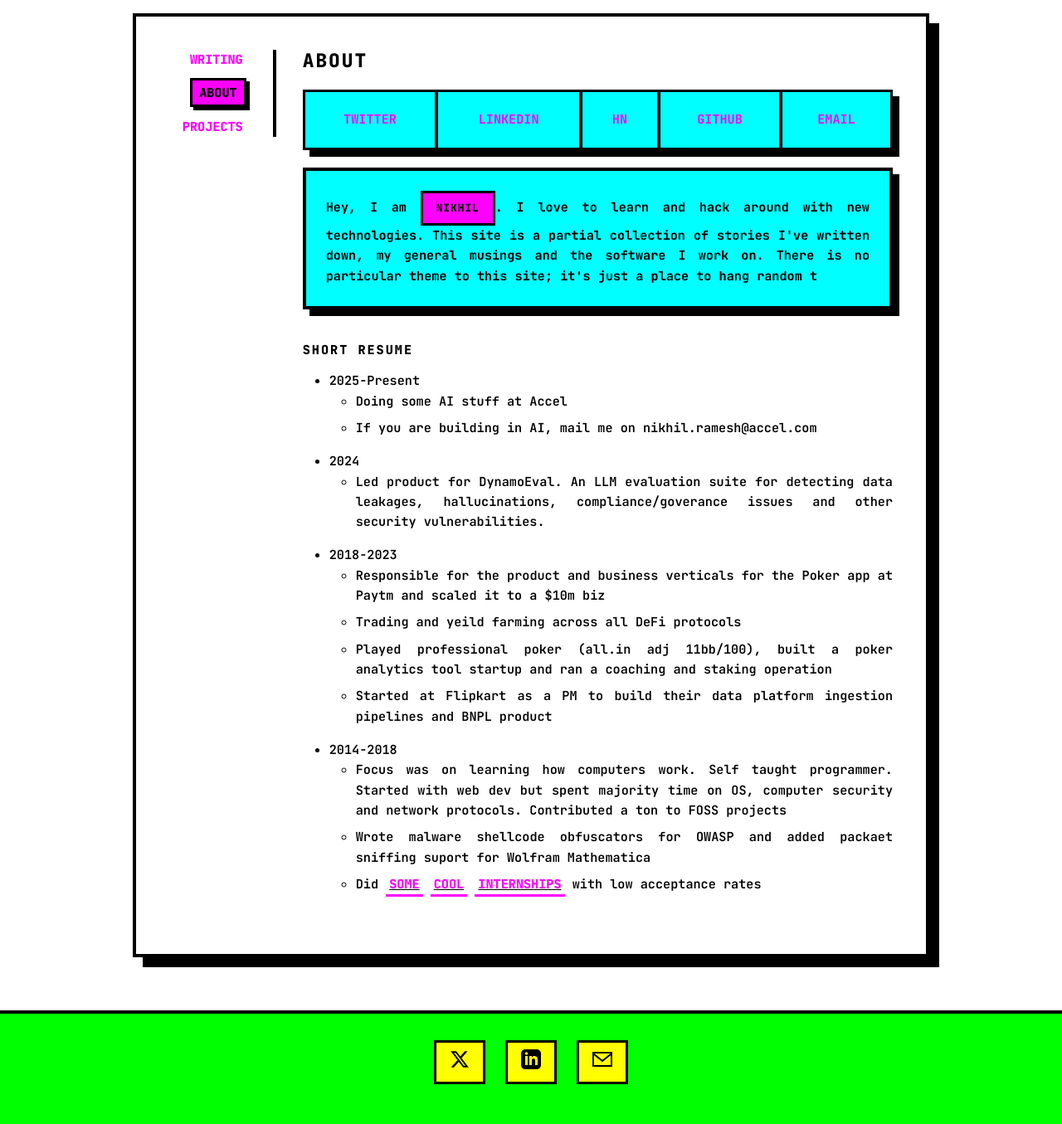
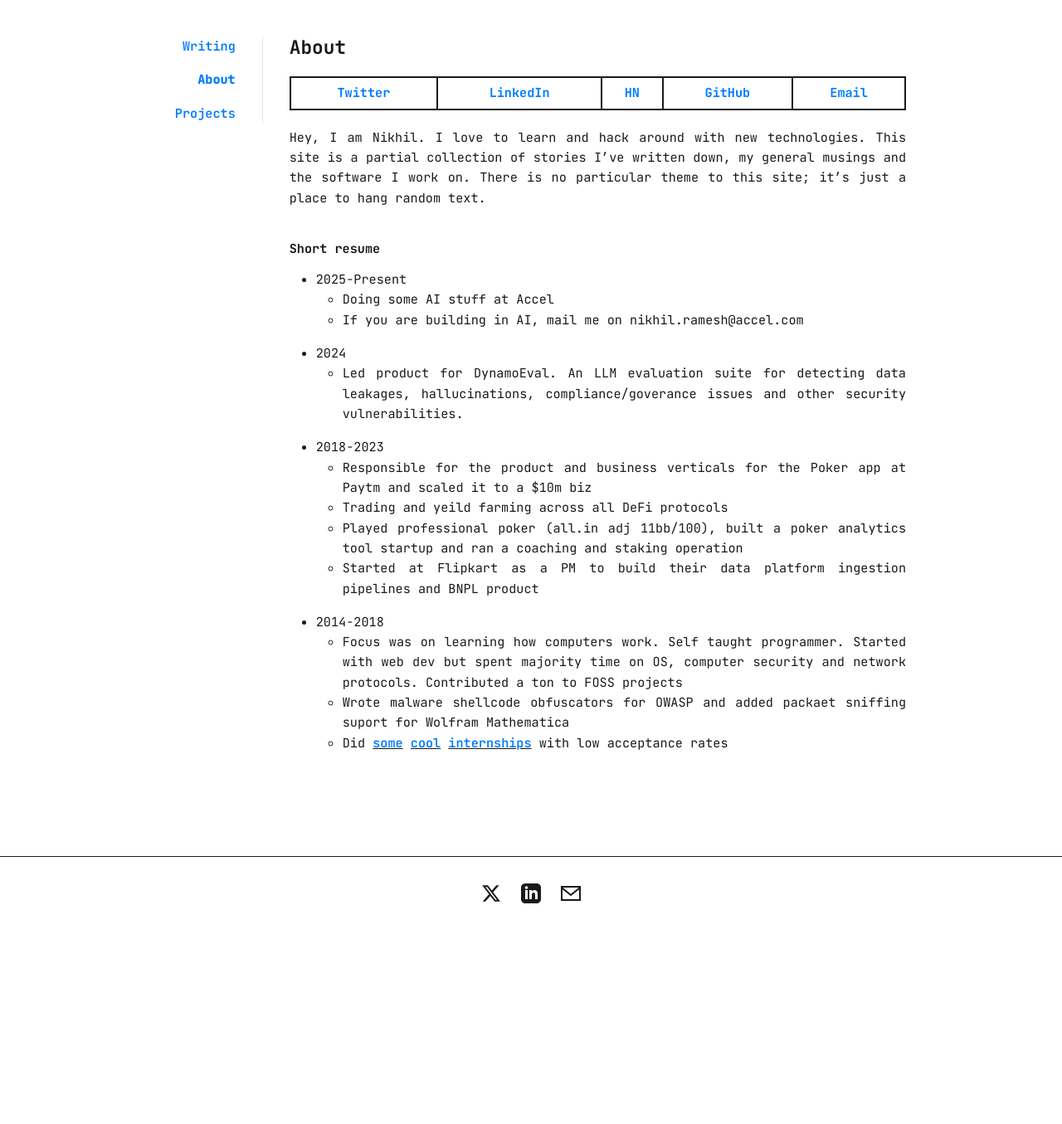
Before and after one commit to r-nikhil/r-nikhil.github.io, a Jekyll site: the page built from about.md, in a window 1280 px wide. Shown: the whole page at 83% size. Built offline with Jekyll 4.4.1, drawn with Linux system fonts in a browser that asks for light colours; after the commit the page ends 1147 px from its top, so only the background shows below that.

Commit message:
Restored to '8775aec555fcafe796fd0e0ba656b5ba00ff4ae9'
Replit-Restored-To: 8775aec555fcafe796fd0e0ba656b5ba00ff4ae9

```diff
--- a/_layouts/default.html
+++ b/_layouts/default.html
@@ -6,7 +6,7 @@
 <html lang="en" >
   {% include head.html %}
   <body>
-    <main class="neo-main">
+    <main>
 
 	    {% include navigation.html %}
       {% include google-analytics.html %}
--- a/_sass/_main.scss
+++ b/_sass/_main.scss
@@ -1,20 +1,13 @@
-
 :root {
   --bg-color: #FFFFFF;
-  --text-color: #000000;
-  --link-color: #FF00FF;
-  --link-hover-color: #00FFFF;
-  --code-bg: #FFFF00;
-  --border-color: #000000;
-  --blockquote-bg: #00FF00;
-  --button-color: #FF00FF;
-  --box-shadow: 8px 8px 0px 0px #000000;
-  --neo-yellow: #FFFF00;
-  --neo-pink: #FF00FF;
-  --neo-cyan: #00FFFF;
-  --neo-green: #00FF00;
-  --neo-blue: #0000FF;
-  --neo-red: #FF0000;
+  --text-color: #1A1A1A;
+  --link-color: #007BFF;
+  // --link-hover-color: #0039CB;
+  --code-bg: #F0F0F0;
+  --border-color: #1A1A1A;
+  --blockquote-bg: #F5F5F5;
+  --button-color: #2962FF;
+  --box-shadow: 4px 4px 0px 0px rgba(26,26,26,1);
 }
 
 *,:after,:before {
@@ -34,52 +27,43 @@
 	color: var(--text-color);
 	background-color: var(--bg-color);
 	text-align: justify;
-	font-weight: bold;
 }
 
 nav ul {
-    border-right: 4px solid var(--border-color);
+    border-right: 1px solid rgba(0,0,0,0.1);
 }
 
 a {
     color: var(--link-color);
     text-decoration-skip-ink: auto;
     text-decoration: none;
-    font-weight: 800;
-    border-bottom: 3px solid var(--link-color);
-    padding: 2px 4px;
+    font-weight: 600;
+    border-bottom: 1px solid transparent;
+    padding-bottom: 2px;
     transition: all 0.2s ease;
-    text-transform: uppercase;
 }
 
 a:hover {
     color: var(--link-hover-color);
-    background-color: var(--link-color);
-    color: #000000;
-    transform: translate(-2px, -2px);
-    box-shadow: 4px 4px 0px var(--border-color);
+    background-color: rgba(0, 102, 204, 0.1);
 }
 
 pre {
 	margin: .5rem 0;
 	padding: 1rem;
 	background-color: var(--code-bg);
-	border: 4px solid var(--border-color);
+	border: 2px solid var(--border-color);
 	box-shadow: var(--box-shadow);
-	font-weight: bold;
 }
 
 .post p {
 	margin: 1rem 0;
 	text-align: justify;
-	font-weight: 600;
 }
 
 .post h1, .post h2, .post h3, .post h4 {
 	margin: 1.5rem 0 1rem 0;
-	font-weight: 900;
-	text-transform: uppercase;
-	letter-spacing: 2px;
+	font-weight: 700;
 }
 
 .post h2:first-child, .project h2:first-child, .photo h2:first-child {
@@ -89,30 +73,24 @@
 .meta {
 	margin: 2rem 0;
 	padding: 1rem;
-	background-color: var(--neo-yellow);
-	border: 4px solid var(--border-color);
-	border-radius: 0;
+	background-color: #F0F0F0;
+	border: 2px solid var(--border-color);
+	border-radius: 4px;
 	display: inline-block;
-	box-shadow: var(--box-shadow);
-	font-weight: bold;
-	text-transform: uppercase;
 }
 
 code, pre {
 	background: var(--code-bg);
-	border-radius: 0;
-	font-weight: bold;
+	border-radius: 4px;
 }
 
 code {
-	padding: .2rem .5rem;
-	border: 2px solid var(--border-color);
-	background: var(--neo-yellow);
+	padding: .1rem .3rem;
+	border: 1px solid rgba(0,0,0,0.1);
 }
 
 pre code {
 	border: none;
-	background: transparent;
 }
 
 pre {
@@ -122,16 +100,14 @@
 
 img {
 	max-width: 100%;
-	border: 4px solid var(--border-color);
-	box-shadow: 6px 6px 0px var(--border-color);
+	border: 2px solid var(--border-color);
 }
 
 hr {
-	background: var(--border-color);
-    height: 4px;
+	background: #000;
+    height: 2px;
     border: 0;
     margin: 2rem 0;
-    box-shadow: 4px 4px 0px var(--border-color);
 }
 
 header {
@@ -149,19 +125,19 @@
 	margin-bottom: 1rem;
 	text-align: right;
 	margin-right: 2rem;
-	font-weight: 900;
-	text-transform: uppercase;
+	font-weight: bold;
 }
 
 header a.active {
-	font-weight: 900;
+	font-weight: 800;
 	position: relative;
-	background: var(--neo-pink);
-	color: #000000;
-	padding: 4px 8px;
-	border: 3px solid var(--border-color);
-	box-shadow: 4px 4px 0px var(--border-color);
 }
+
+// header a.active:before {
+// 	content: ">";
+// 	position: absolute;
+// 	left: -1rem;
+// }
 
 header, section {
 	padding: 1rem;
@@ -169,51 +145,26 @@
 
 blockquote {
 	font-style: italic;
-    border: 4px solid var(--border-color);
-    padding: 1.5rem;
+    border: 2px solid var(--border-color);
+    padding: 1rem;
     margin: 1.5rem 0;
     background-color: var(--blockquote-bg);
-    border-radius: 0;
+    border-radius: 4px;
     text-align: justify;
-    box-shadow: var(--box-shadow);
-    font-weight: bold;
-    position: relative;
-}
-
-blockquote::before {
-	content: '"';
-	font-size: 4rem;
-	position: absolute;
-	top: -10px;
-	left: 10px;
-	color: var(--border-color);
-	font-weight: 900;
 }
 
 h1, h2, h3, h4, h5 {
 	line-height: 1.2;
 	margin: 1rem 0;
-	font-weight: 900;
-	text-transform: uppercase;
-	letter-spacing: 1px;
+	font-weight: 700;
 }
 
 section h1:first-child {
 	margin-top: 0;
-	font-size: 2.5rem;
-	background: var(--neo-cyan);
-	color: #000000;
-	padding: 1rem;
-	border: 4px solid var(--border-color);
-	box-shadow: var(--box-shadow);
-	text-align: center;
 }
 
 strong, b {
-	font-weight: 900;
-	background: var(--neo-yellow);
-	padding: 2px 4px;
-	border: 2px solid var(--border-color);
+	font-weight: bold;
 }
 
 .photos ul {
@@ -236,28 +187,17 @@
 	align-items: center;
 	display: flex;
 	justify-content: space-between;
-	margin-bottom: 1rem;
-	padding: 1rem;
-	border: 3px solid var(--border-color);
-	background: var(--neo-cyan);
-	box-shadow: 6px 6px 0px var(--border-color);
-	transition: all 0.2s ease;
-}
-
-.posts li:hover {
-	transform: translate(-2px, -2px);
-	box-shadow: 8px 8px 0px var(--border-color);
-	background: var(--neo-yellow);
+	margin-bottom: 0.2rem;
+	padding: 0.2rem;
 }
 
 .posts li a, .posts li div, .projects li a {
 	overflow: hidden;
 	text-overflow: ellipsis;
 	text-decoration: none;
-	font-weight: 800;
+	font-weight: 600;
 	border-bottom: none;
 	transition: color 0.2s ease;
-	text-transform: uppercase;
 }
 
 @media screen and (min-width: 45rem) {
@@ -268,23 +208,21 @@
 
 .posts li a:hover {
 	background: none;
-	color: var(--neo-pink);
+	color: var(--link-hover-color);
 }
 
 .posts li time, .projects li time {
 	padding-left: 1rem;
 	white-space: nowrap;
 	font-variant-numeric: tabular-nums;
-	color: var(--border-color);
+	color: #555;
 	font-size: 0.9rem;
-	font-weight: 900;
-	text-transform: uppercase;
 }
 
 @media screen and (max-width: 45rem) {
 	.posts li {
-		padding: 1rem;
-		margin-bottom: 1rem;
+		padding: 0.2rem;
+		margin-bottom: 0.2rem;
 	}
 
 	.posts li time {
@@ -297,21 +235,14 @@
 	margin-bottom: 1rem;
 }
 
-.post ul li, .post ol li {
-	margin-bottom: 0.5rem;
-	font-weight: 600;
-}
-
 main {
 	display: flex;
 	flex-wrap: wrap;
 	max-width: 60rem;
 	margin: 1rem auto;
-	padding: 1.5rem;
+	padding: 0.75rem;
 	background-color: var(--bg-color);
 	width: calc(100% - 2rem);
-	border: 4px solid var(--border-color);
-	box-shadow: 12px 12px 0px var(--border-color);
 }
 
 section {
@@ -325,52 +256,45 @@
 
 figcaption {
     font-size: smaller;
-    font-weight: bold;
-    text-transform: uppercase;
 }
 
 .button {
     display: inline-block;
-    padding: 1rem 2rem;
+    padding: 0.5rem 1rem;
     background-color: var(--button-color);
-    color: #000000;
-    font-weight: 900;
-    border: 4px solid var(--border-color);
-    border-radius: 0;
+    color: white;
+    font-weight: 700;
+    border: 2px solid black;
+    border-radius: 4px;
     box-shadow: var(--box-shadow);
-    transition: all 0.2s ease;
+    transition: all 0.1s ease;
     cursor: pointer;
     text-decoration: none;
-    text-transform: uppercase;
-    letter-spacing: 1px;
 }
 
 .button:hover {
-    transform: translate(-4px, -4px);
-    box-shadow: 12px 12px 0px var(--border-color);
-    background-color: var(--neo-yellow);
+    transform: translate(-2px, -2px);
+    box-shadow: 6px 6px 0px 0px rgba(0,0,0,1);
+    background-color: var(--button-color);
 }
 
 .button:active {
-    transform: translate(2px, 2px);
-    box-shadow: 4px 4px 0px var(--border-color);
+    transform: translate(0px, 0px);
+    box-shadow: 2px 2px 0px 0px rgba(0,0,0,1);
 }
 
 @media screen and (max-width: 45rem) {
 	main {
 		margin: 0.5rem auto;
-		padding: 1rem;
-		box-shadow: 6px 6px 0px var(--border-color);
+		padding: 0.5rem;
+		// box-shadow: 3px 3px 0px 0px rgba(0,0,0,1);
 		width: calc(100% - 1rem);
-		border-width: 3px;
+		border-width: 1px;
 	}
 
 	header li {
 		display: inline;
 		margin-right: 1rem;
-		background: var(--neo-green);
-		padding: 0.5rem;
-		border: 2px solid var(--border-color);
 	}
 
 	.logo {
@@ -378,11 +302,9 @@
 	}
 
 	header ul {
-		border-bottom: 4px solid var(--border-color);
+		border-bottom: 2px solid var(--border-color);
 		padding-bottom: 1rem;
 		margin-bottom: 1rem;
-		background: var(--neo-pink);
-		padding: 1rem;
 	}
 
 	nav ul {
@@ -400,27 +322,23 @@
 
 	.posts li time {
 		padding-left: 0;
-		margin-top: 0.5rem;
-		background: var(--neo-red);
-		color: #FFFFFF;
-		padding: 0.25rem 0.5rem;
-		border: 2px solid var(--border-color);
+		margin-top: 0.25rem;
 	}
 }
 
 @media screen and (max-width: 30rem) {
 	main {
 		margin: 0.25rem auto;
-		border-radius: 0;
-		box-shadow: 4px 4px 0px var(--border-color);
+		border-radius: 4px;
+		box-shadow: 2px 2px 0px 0px rgba(0,0,0,1);
 	}
 
 	:root {
-		--box-shadow: 4px 4px 0px var(--border-color);
+		--box-shadow: 2px 2px 0px 0px rgba(0,0,0,1);
 	}
 
 	header, section {
-		padding: 1rem;
+		padding: 0.75rem;
 	}
 }
 
@@ -432,10 +350,8 @@
 
 .site-footer {
   margin-top: 4rem;
-  padding: 2rem;
-  border-top: 4px solid var(--border-color);
-  background: var(--neo-green);
-  box-shadow: var(--box-shadow);
+  padding: 2rem 0;
+  border-top: 1px solid var(--border-color);
 
   .footer-content {
     max-width: var(--width);
@@ -451,100 +367,16 @@
   }
 
   .social-link {
-    color: var(--border-color);
-    transition: all 0.2s;
-    font-weight: 900;
-    text-transform: uppercase;
-    padding: 0.5rem 1rem;
-    border: 3px solid var(--border-color);
-    background: var(--neo-yellow);
+    color: var(--text-main);
+    transition: color 0.2s;
 
     &:hover {
-      background: var(--neo-pink);
-      transform: translate(-2px, -2px);
-      box-shadow: 4px 4px 0px var(--border-color);
+      color: var(--links);
     }
   }
 
   .footer-text {
     font-size: 0.9rem;
-    color: var(--border-color);
-    font-weight: bold;
-    text-transform: uppercase;
+    color: var(--text-aux);
   }
 }
-
-/* Neobrutalism enhancements */
-table {
-  border: 4px solid var(--border-color);
-  border-collapse: separate;
-  border-spacing: 0;
-  box-shadow: var(--box-shadow);
-  font-weight: bold;
-}
-
-table td, table th {
-  border: 2px solid var(--border-color);
-  padding: 1rem;
-  background: var(--neo-cyan);
-}
-
-table th {
-  background: var(--neo-yellow);
-  text-transform: uppercase;
-  font-weight: 900;
-}
-
-table tr:nth-child(even) td {
-  background: var(--neo-green);
-}
-
-table tr:hover td {
-  background: var(--neo-pink);
-  transform: scale(1.02);
-}
-
-/* Form elements */
-input, textarea, select {
-  border: 4px solid var(--border-color);
-  padding: 1rem;
-  font-family: 'JetBrains Mono', monospace;
-  font-weight: bold;
-  background: var(--neo-yellow);
-  box-shadow: 4px 4px 0px var(--border-color);
-}
-
-input:focus, textarea:focus, select:focus {
-  outline: none;
-  background: var(--neo-cyan);
-  transform: translate(-2px, -2px);
-  box-shadow: 6px 6px 0px var(--border-color);
-}
-
-/* Special neobrutalism elements */
-.neo-card {
-  border: 4px solid var(--border-color);
-  background: var(--neo-cyan);
-  padding: 1.5rem;
-  box-shadow: var(--box-shadow);
-  margin: 1rem 0;
-}
-
-.neo-badge {
-  display: inline-block;
-  background: var(--neo-pink);
-  color: #000000;
-  padding: 0.5rem 1rem;
-  border: 3px solid var(--border-color);
-  font-weight: 900;
-  text-transform: uppercase;
-  font-size: 0.8rem;
-  letter-spacing: 1px;
-}
-
-.neo-highlight {
-  background: var(--neo-yellow);
-  padding: 0.25rem 0.5rem;
-  border: 2px solid var(--border-color);
-  font-weight: 900;
-}
--- a/about.md
+++ b/about.md
@@ -92,9 +92,7 @@
 </style> -->
 
 
-<div class="neo-card">
-Hey, I am <span class="neo-badge">Nikhil</span>. I love to learn and hack around with new technologies. This site is a partial collection of stories I've written down, my general musings and the software I work on. There is no particular theme to this site; it's just a place to hang random t
-</div>
+Hey, I am Nikhil. I love to learn and hack around with new technologies. This site is a partial collection of stories I’ve written down, my general musings and the software I work on. There is no particular theme to this site; it’s just a place to hang random text.
 
 <!-- Top 5 posts by views:
 - <a href = "https://rnikhil.com/2024/01/07/attacking-neural-networks.html">Attacks on machine learning models</a>
```
